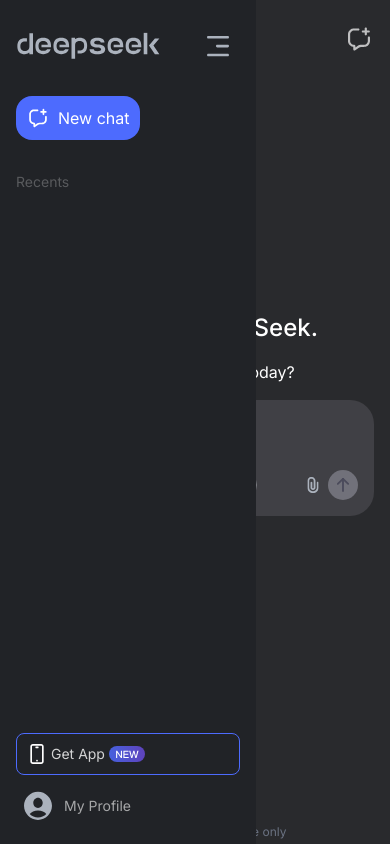
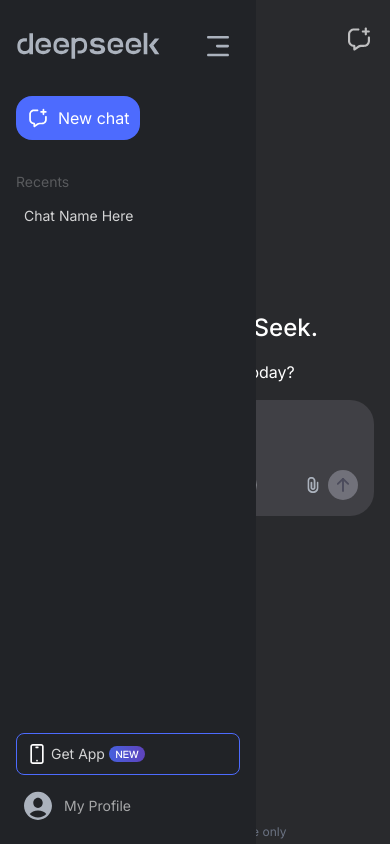
Before and after one commit to 1t0t0/DeepSeek, a Next.js app: page / in a window 390 px wide. Both pictures are taken after a click on the picture 30 px from the left and 39 px from the top of the page. Built offline with nearby package versions, Linux system fonts and the light colour scheme; no server answers.

Commit message:
add chatlabel

```diff
--- /dev/null
+++ b/components/ChatLabel.tsx
@@ -0,0 +1,44 @@
+import { assets } from "@/assets/assets";
+import Image from "next/image";
+import React from "react";
+
+interface OpenMenuState {
+  openMenu: {
+    id: number;
+    open: boolean;
+  };
+  setOpenMenu: React.Dispatch<
+    React.SetStateAction<{ id: number; open: boolean }>
+  >;
+}
+
+const ChatLabel: React.FC<OpenMenuState> = ({ openMenu, setOpenMenu }) => {
+  return (
+    <div className="flex items-center justify-between p-2 text-white/80 hover:bg-white/10 rounded-lg text-sm group cursor-pointer">
+      <p className="group-hover:max-w-5/6 truncate">Chat Name Here</p>
+      <div className="group relative flex items-center justify-center h-6 w-6 aspect-square hover:bg-black/80 rounded-lg">
+        <Image
+          src={assets.three_dots}
+          alt=""
+          className={`w-4 ${openMenu.open ? "" : "hidden"} group-hover:block`}
+        />
+        <div
+          className={`absolute ${
+            openMenu.open ? "block" : "hidden"
+          }  -right-36 top-6 bg-gray-700 rounded-xl w-max p-2`}
+        >
+          <div className="flex items-center gap-3 hover:bg-white/10 px-3 py-2 rounded-lg">
+            <Image src={assets.pencil_icon} alt="" className="w-4" />
+            <p>Rename</p>
+          </div>
+          <div className="flex items-center gap-3 hover:bg-white/10 px-3 py-2 rounded-lg">
+            <Image src={assets.delete_icon} alt="" className="w-4" />
+            <p>Delete</p>
+          </div>
+        </div>
+      </div>
+    </div>
+  );
+};
+
+export default ChatLabel;
--- a/components/SideBar.tsx
+++ b/components/SideBar.tsx
@@ -2,15 +2,23 @@
 import Image from "next/image";
 import { useClerk, UserButton } from "@clerk/nextjs";
 import { useAppContext } from "@/context/AppContext";
+import ChatLabel from "./ChatLabel";
+import { useState } from "react";
 
 interface SideBarProps {
   expland: boolean;
   setExpland: (value: boolean) => void;
 }
 
+interface MenuState {
+  id: number;
+  open: boolean;
+}
+
 const Sidebar: React.FC<SideBarProps> = ({ expland, setExpland }) => {
   const { openSignIn } = useClerk();
   const { user } = useAppContext() ?? { user: null };
+  const [openMenu, setOpenMenu] = useState<MenuState>({ id: 0, open: false });
 
   return (
     <div
@@ -83,6 +91,7 @@
         >
           <p className="my-1">Recents</p>
           {/* chatLabel */}
+          <ChatLabel openMenu={openMenu} setOpenMenu={setOpenMenu} />
         </div>
       </div>
 
```
Also changed, not shown: app/favicon.png (added), 1 other file (tests, documents, lock files or other folders).
